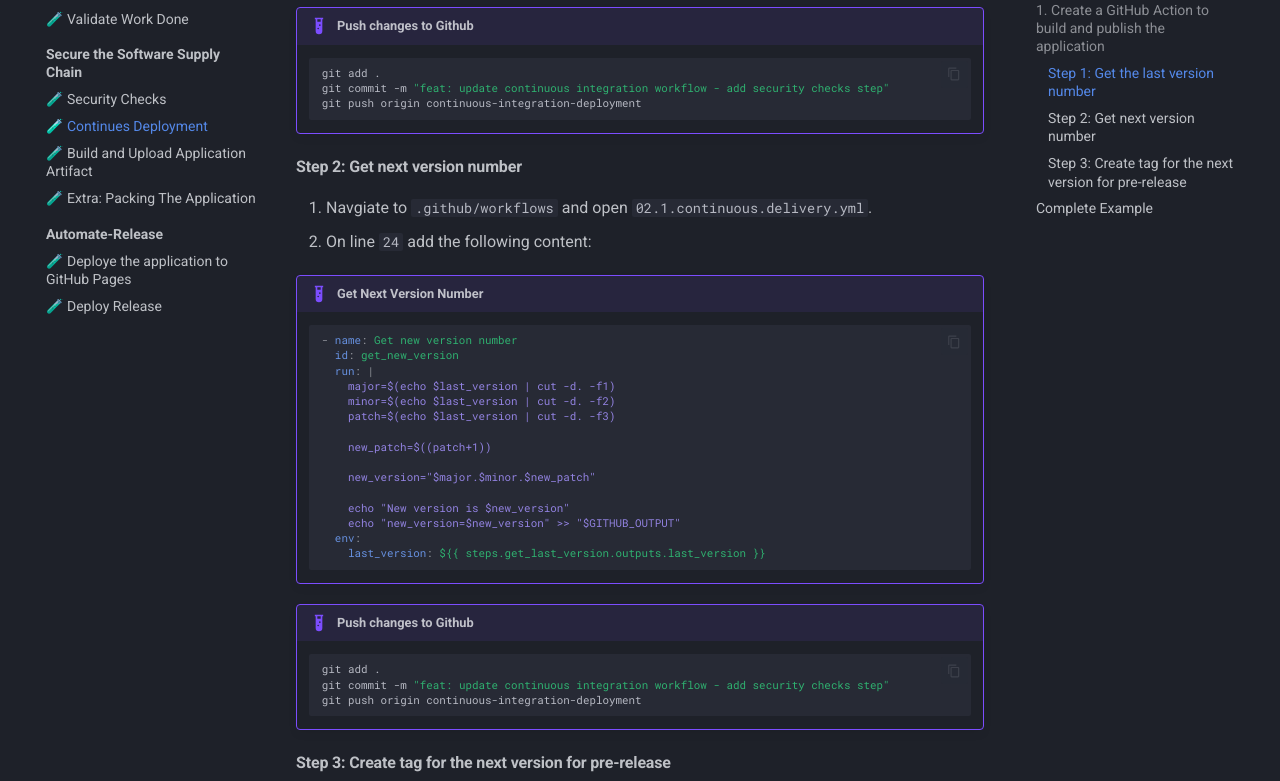
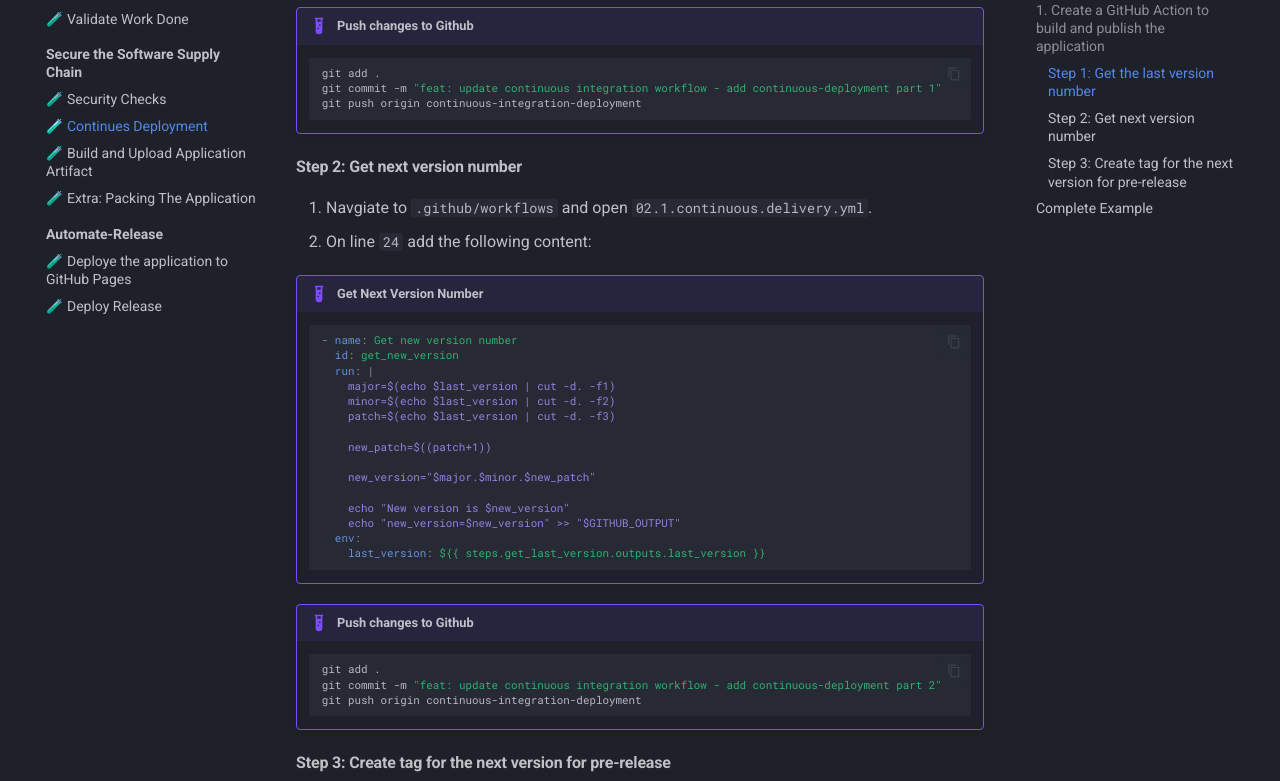
Before and after one commit to githubuniverseworkshops/github-devsecops-fundamentals, an MkDocs documentation site: the page built from docs/exercises/02.secure.the.software.supply.chain/01.md, in a window 1280 px wide and 1400 px high, scrolled down 1736 px. Shown: the part 179-960 px from the top of the window. Built offline with MkDocs 1.6.1 and Material for MkDocs 9.7.7, drawn with Linux system fonts in a browser that asks for light colours; emoji names are drawn with the system emoji font; comment, search, counter and statistics services are not loaded; some of the changed text lies outside the part shown.

Commit message:
Update 01.md

````diff
--- a/docs/exercises/02.secure.the.software.supply.chain/01.md
+++ b/docs/exercises/02.secure.the.software.supply.chain/01.md
@@ -44,7 +44,7 @@ In this part we will get our application ready for deployment and deploy it to G
 !!! example "Push changes to Github"
        ``` bash
        git add .
-       git commit -m "feat: update continuous integration workflow - add security checks step"
+       git commit -m "feat: update continuous integration workflow - add continuous-deployment part 1"
        git push origin continuous-integration-deployment
        ```
 
@@ -61,7 +61,7 @@ In this part we will get our application ready for deployment and deploy it to G
 !!! example "Push changes to Github"
        ``` bash
        git add .
-       git commit -m "feat: update continuous integration workflow - add security checks step"
+       git commit -m "feat: update continuous integration workflow - add continuous-deployment part 2"
        git push origin continuous-integration-deployment
        ```
 
@@ -78,7 +78,7 @@ In this part we will get our application ready for deployment and deploy it to G
 !!! example "Push changes to Github"
        ``` bash
        git add .
-       git commit -m "feat: update continuous integration workflow - add security checks step"
+       git commit -m "feat: update continuous integration workflow - add continuous-deployment part 3"
        git push origin continuous-integration-deployment
        ```
 
````
